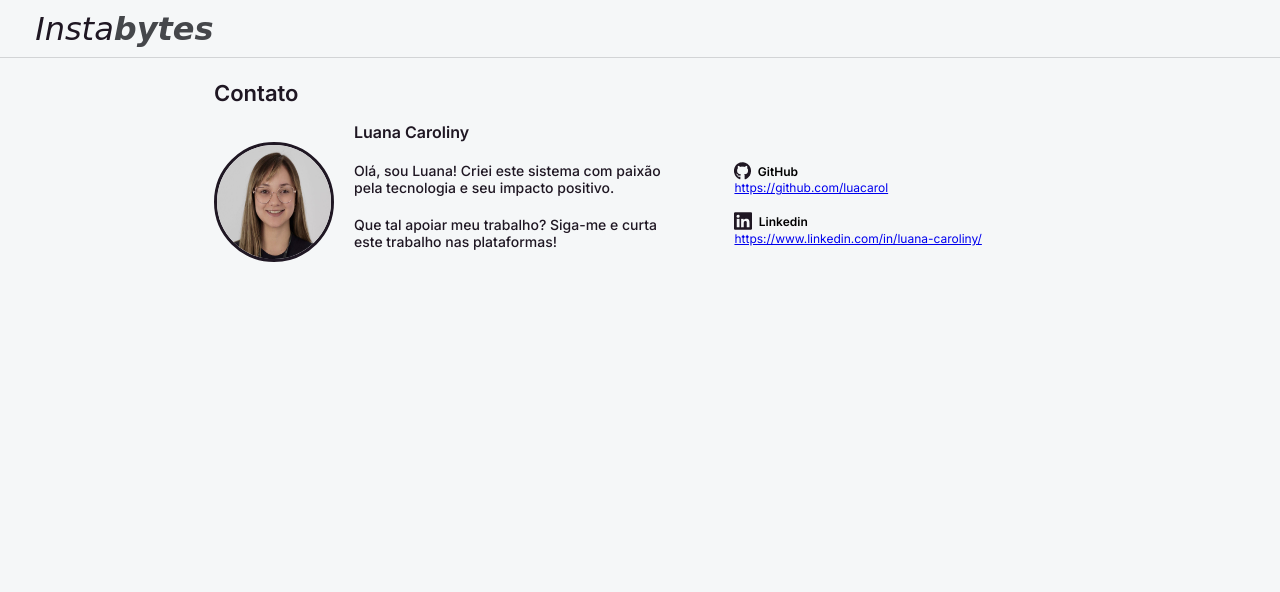
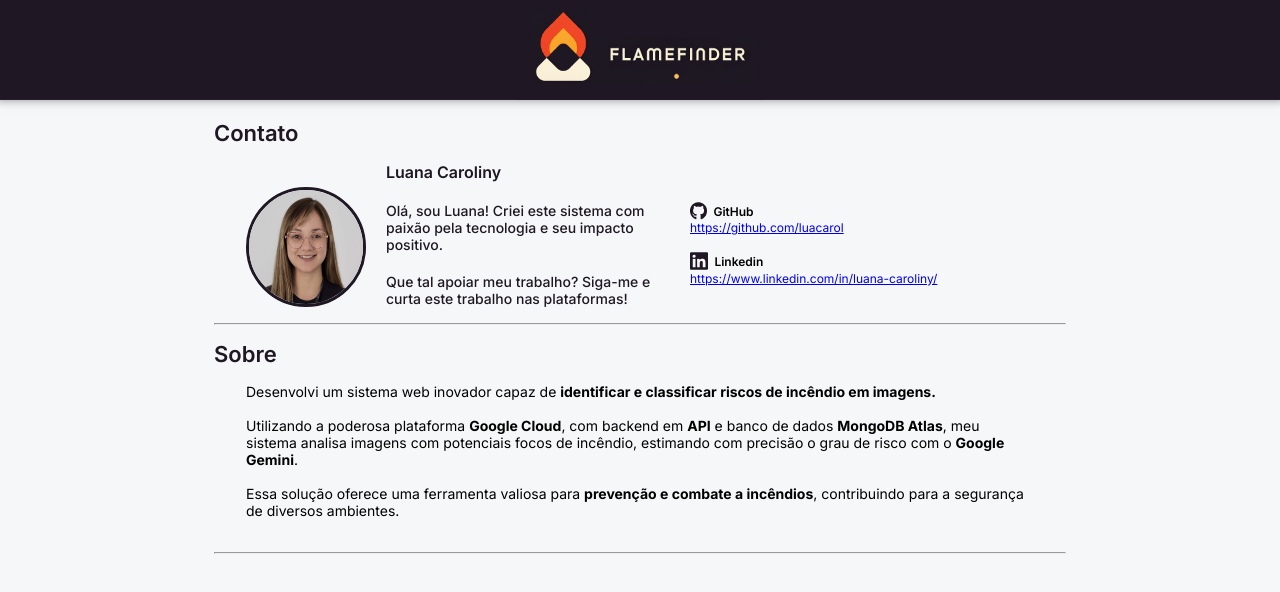
Before and after one commit to luacarol/frontend_flamefinder, a website built with Parcel: page index.html in a window 1280 px wide. Built offline with nearby package versions, Linux system fonts and the light colour scheme; no server answers.

Commit message:
ajustando a estilização

```diff
--- a/assets/style.css
+++ b/assets/style.css
@@ -44,49 +44,42 @@ body {
     margin-bottom: 1rem;
 }
 
+.divider {
+    color: rgb(228, 228, 228);
+}
+
 /* Navbar */
 .navbar {
     display: flex;
-    justify-content: space-between;
+    justify-content: center;
     align-items: center;
     background-color: var(--secondary-color);
     width: 100%;
+    height: 6.25rem;
     padding: 0.6rem 1.2rem;
     border-bottom: 0.0625rem solid rgba(69, 71, 75, 0.2);
     position: fixed;
     top: 0;
     z-index: 1000;
-}
-
-.navbar .logo {
-    font-family: "Charm", cursive;
-    font-size: 2rem;
-    font-weight: bold;
-    color: var(--primary-color);
-    font-style: italic;
-    font-weight: 400;
-    margin-left: 1rem;
-}
-
-.navbar .logo:hover {
-    cursor: pointer;
-}
-
-.navbar .logo strong {
-    font-weight: 700;
-    color: #45474b;
+    background-color: var(--primary-color);
+    box-shadow: 0 -6px 10px 5px rgba(0,0,0,0.5);
 }
 
 /* Profile */
 .profile-container {
     width: 100%;
     max-width: 56.25rem;
-    margin: 3.5rem auto;
+    margin: 6rem auto;
     padding: 1.5rem;
     background-color: var(--secondary-color);
 }
 
+.profile-header {
+    margin-bottom: 1rem;
+}
+
 .profile-header-content {
+    padding: 0rem 2rem;
     align-items: flex-end;
 }
 
@@ -130,12 +123,24 @@ body {
 
 .profile-info .platforms-section {
     font-size: 0.75rem;
-    margin-left: 4rem;
+    margin-left: 1rem;
 }
 
 .profile-info .platform-section {
     margin-bottom: 1rem;
 }
+
+/* About Section */
+.about-section {
+    margin-top: 1rem;
+    margin-bottom: 1rem;
+}
+
+.about-content {
+    font-size: 0.875rem;
+    padding: 0rem 2rem;
+}
+
 
 /* Grid de Imagens */
 .image-grid {
@@ -211,10 +216,6 @@ body {
 
 /* Responsividade */
 @media (max-width: 480px) {
-
-    .navbar .logo {
-        font-size: 1.5rem;
-    }
 
     .profile-pic {
         width: 4rem;
--- a/index.html
+++ b/index.html
@@ -14,13 +14,12 @@
 <body>
     <header>
         <nav class="navbar">
-            <div class="logo">
-                Insta<strong>bytes</strong>
-            </div>
+            <img src="assets/images/logo-header.png" />
         </nav>
     </header>
 
     <main class="profile-container">
+
         <section class="profile-header">
             <h1 class="title-section">Contato</h1>
 
@@ -61,7 +60,21 @@
                     </div>
                 </div>
             </div>
+
         </section>
+
+        <hr class="divider"/>
+
+        <section class="about-section">
+            <h1 class="title-section">Sobre</h1>
+            <div class="about-content">
+                <p>Desenvolvi um sistema web inovador capaz de <b>identificar e classificar riscos de incêndio em imagens.</b></p><br/>
+                <p>Utilizando a poderosa plataforma <b>Google Cloud</b>, com backend em <b>API</b> e banco de dados <b>MongoDB Atlas</b>, meu sistema analisa imagens com potenciais focos de incêndio, estimando com precisão o grau de risco com o <b>Google Gemini</b>. </p><br/>
+                <p>Essa solução oferece uma ferramenta valiosa para <b>prevenção e combate a incêndios</b>, contribuindo para a segurança de diversos ambientes.</p><br/>
+            </div>
+        </section>
+
+        <hr class="divider"/>
 
         <section class="image-grid">
         </section>
```
Also changed, not shown: assets/images/logo-header.png (added).
